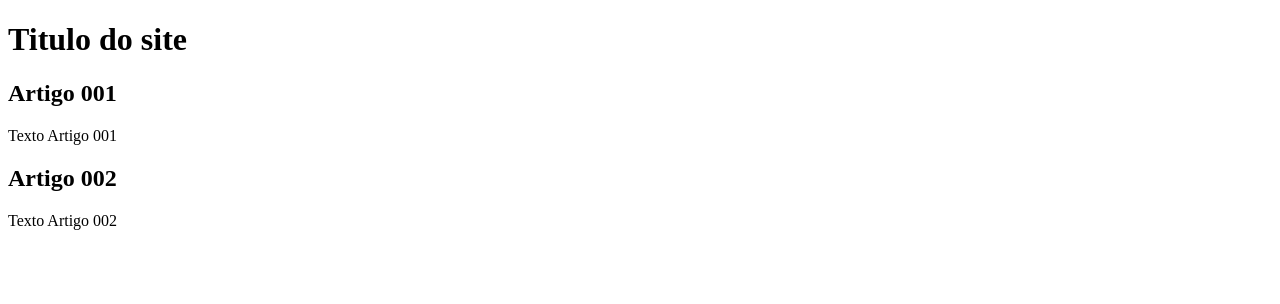
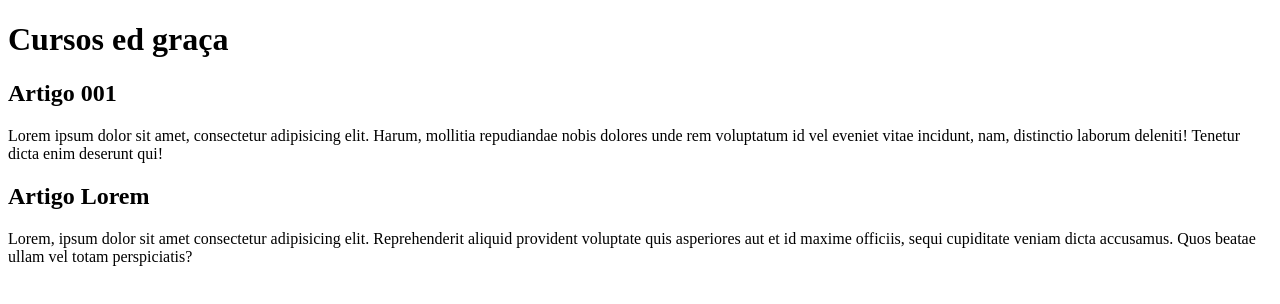
Before and after one commit to MeuProjeto/projeto-site, a plain HTML site: page index.html in a window 1280 px wide. Drawn offline with Linux system fonts and the light colour scheme.

Commit message:
comecei a criar o conteudo

```diff
--- a/index.html
+++ b/index.html
@@ -3,19 +3,19 @@
 <head>
     <meta charset="UTF-8">
     <meta name="viewport" content="width=device-width, initial-scale=1.0">
-    <title>Tutulo do site</title>
+    <title>?????</title>
 </head>
 <body>
     <main>
         <header>
-            <h1>Titulo do site</h1>
+            <h1>Cursos ed graça</h1>
             <article>
                 <h2> Artigo 001</h2>
-                <p>Texto Artigo 001</p>
+                <p>Lorem ipsum dolor sit amet, consectetur adipisicing elit. Harum, mollitia repudiandae nobis dolores unde rem voluptatum id vel eveniet vitae incidunt, nam, distinctio laborum deleniti! Tenetur dicta enim deserunt qui!</p>
             </article>
             <article>
-                <h2>Artigo 002</h2>
-                <p>Texto Artigo 002</p>
+                <h2>Artigo Lorem</h2>
+                <p>Lorem, ipsum dolor sit amet consectetur adipisicing elit. Reprehenderit aliquid provident voluptate quis asperiores aut et id maxime officiis, sequi cupiditate veniam dicta accusamus. Quos beatae ullam vel totam perspiciatis?</p>
             </article>
         </header>
     </main>
```
